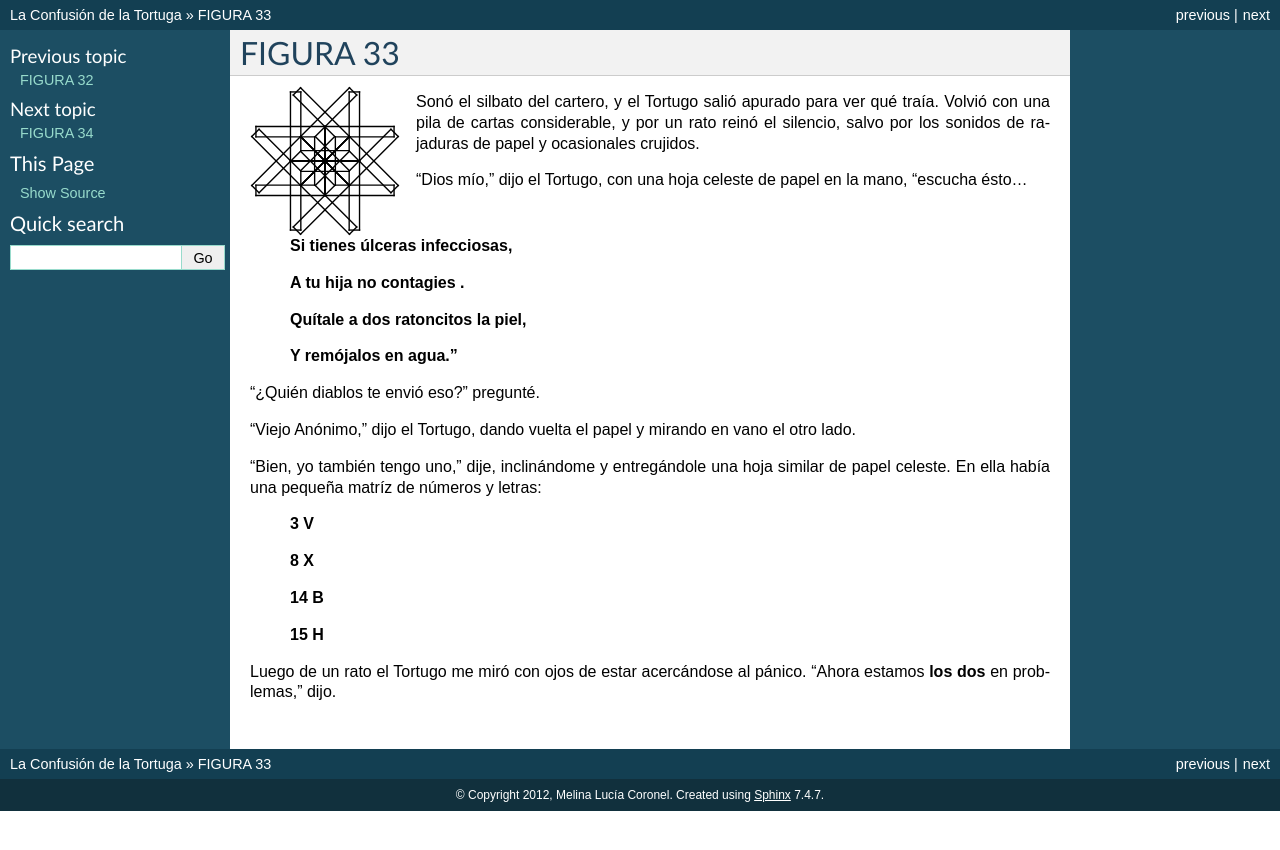
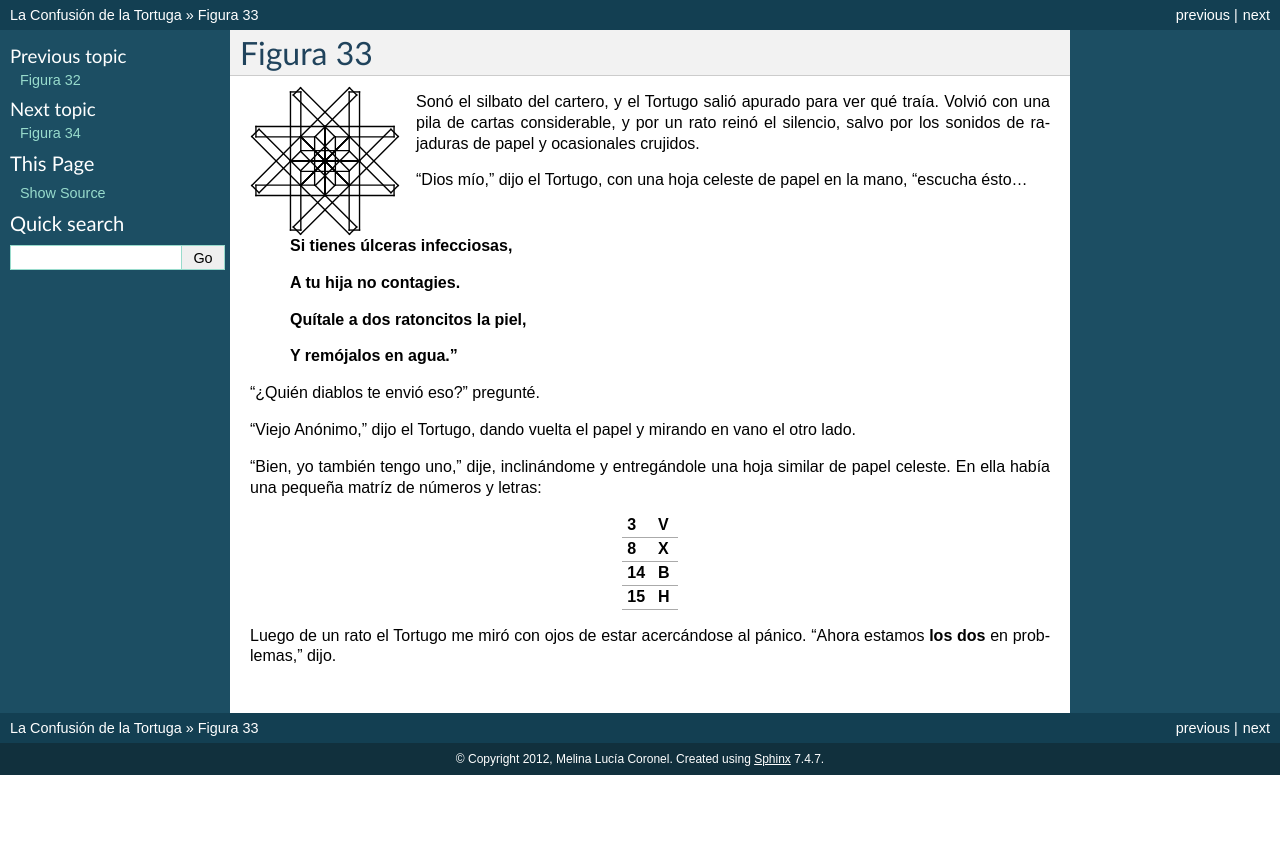
Before and after one commit to humitos/turtle-confusion-es, a Sphinx documentation site: the page built from docs/puzzle-33.rst, in a window 1280 px wide. Shown: the top 850 px of the page. Built offline with Sphinx 7.4.7, drawn with Linux system fonts in a browser that asks for light colours.

Commit message:
Typos and table fixes

```diff
--- a/docs/puzzle-32.rst
+++ b/docs/puzzle-32.rst
@@ -1,4 +1,4 @@
-FIGURA 32
+Figura 32
 =========
 
 .. image:: _static/images/confusion-32.svg
--- a/docs/puzzle-33.rst
+++ b/docs/puzzle-33.rst
@@ -1,4 +1,4 @@
-FIGURA 33
+Figura 33
 =========
 
 .. image:: _static/images/confusion-33.svg
@@ -14,7 +14,7 @@ Sonó el silbato del cartero, y el Tortugo salió apurado para ver qué traía.
 
     **Si tienes úlceras infecciosas,**
 
-    **A tu hija no contagies .**
+    **A tu hija no contagies.**
 
     **Quítale a dos ratoncitos la piel,**
 
@@ -26,12 +26,16 @@ Sonó el silbato del cartero, y el Tortugo salió apurado para ver qué traía.
 
 "Bien, yo también tengo uno," dije, inclinándome y entregándole una hoja similar de papel celeste. En ella había una pequeña matríz de números y letras:
 
-    **3			V**
 
-    **8			X**
+.. list-table::
 
-    **14		B**
-
-    **15		H**
+    * - **3**
+      - **V**
+    * - **8**
+      - **X**
+    * - **14**
+      - **B**
+    * - **15**
+      - **H**
 
 Luego de un rato el Tortugo me miró con ojos de estar acercándose al pánico. "Ahora estamos **los dos** en problemas," dijo.
--- a/docs/puzzle-34.rst
+++ b/docs/puzzle-34.rst
@@ -1,4 +1,4 @@
-FIGURA 34
+Figura 34
 =========
 
 .. image:: _static/images/confusion-34.svg
--- a/docs/puzzle-36.rst
+++ b/docs/puzzle-36.rst
@@ -1,4 +1,4 @@
-FIGURA 36
+Figura 36
 =========
 
 .. image:: _static/images/confusion-36.svg
```
Also changed, not shown: other parts of docs/puzzle-34.rst (+1 -1 lines), docs/puzzle-35.rst (+4 -4 lines).
